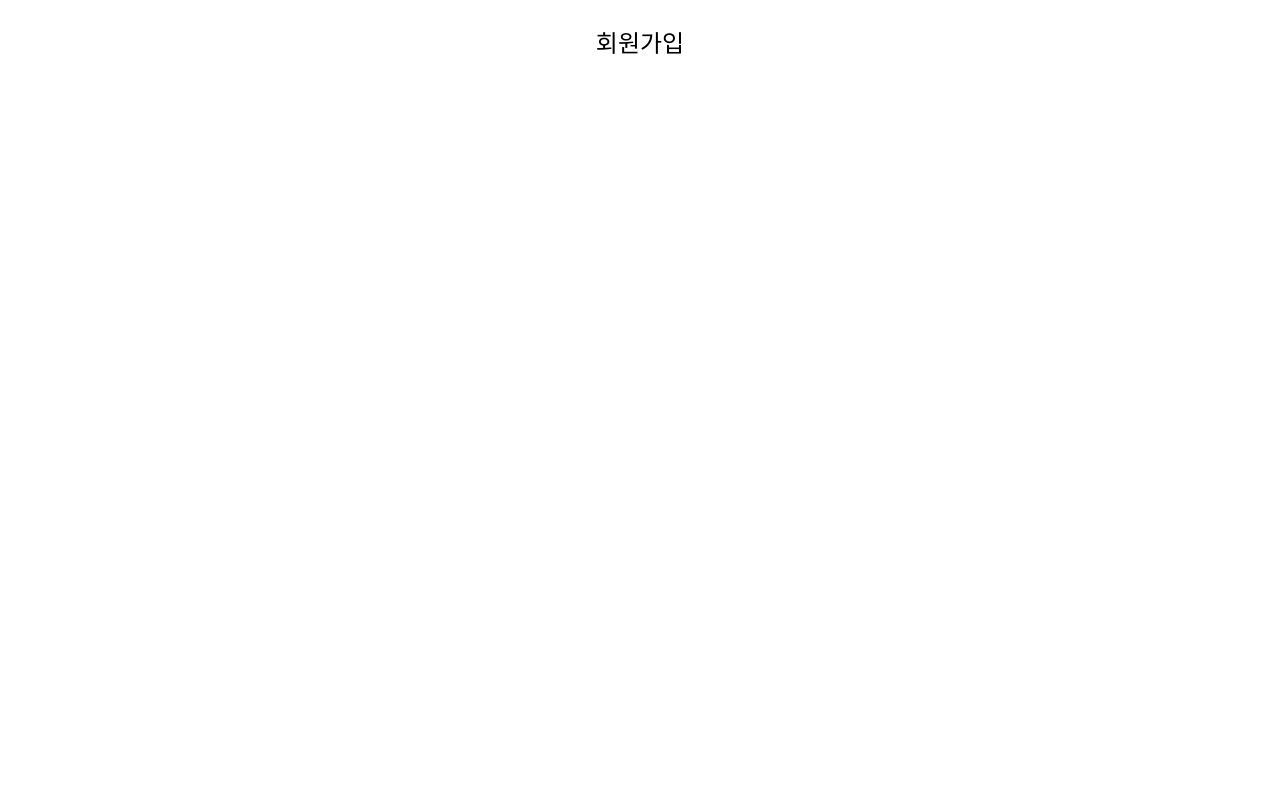
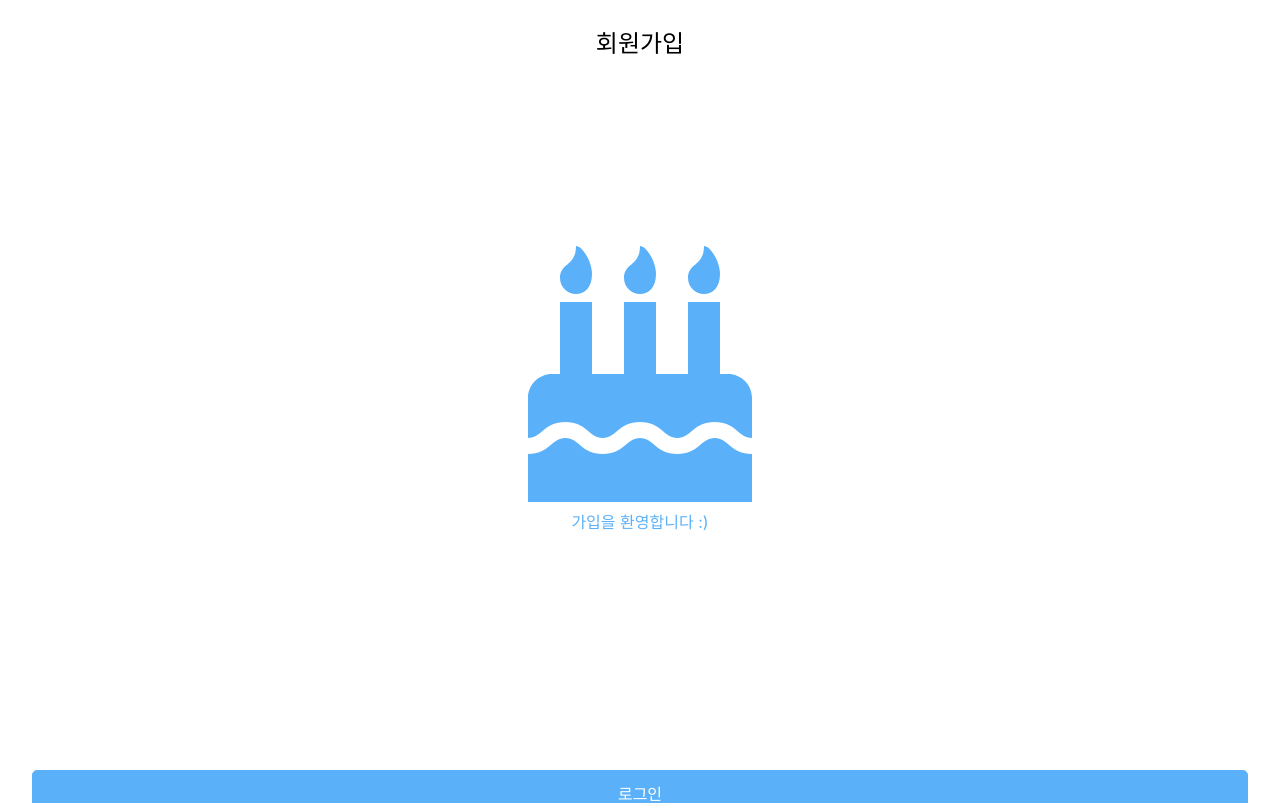
Before and after one commit to BBIYAC/anboo-react-frontend, a React (Create React App) app: page /signupafter in a window 1280 px wide. Shown: the top 803 px of the page. Built offline with nearby package versions, Linux system fonts and the light colour scheme.

Commit message:
Update signupafter page margin

```diff
--- a/src/pages/SignUpAfter.js
+++ b/src/pages/SignUpAfter.js
@@ -7,8 +7,8 @@ const SignUpAfter = () => {
     return(
         <>
         <div className="title">회원가입</div>
-        <FaBirthdayCake className="img-welcome" style={{color: '#5BB1F9', width: '80px', height: '80px', marginTop: '70%'}}/>
-        <div className="img-welcome" style={{color: '#5BB1F9', margin: '10px 0 100% 0'}}>가입을 환영합니다 :)</div>
+        <FaBirthdayCake className="img-welcome" style={{color: '#5BB1F9', width: '20vw', height: '20vw', marginTop: '20vh'}}/>
+        <div className="img-welcome" style={{color: '#5BB1F9', margin: '10px 0 30vh 0'}}>가입을 환영합니다 :)</div>
         <RoundRectangle btnText="로그인" />
         </>
     );
```
Also changed, not shown: 1 other file (tests, documents, lock files or other folders).
